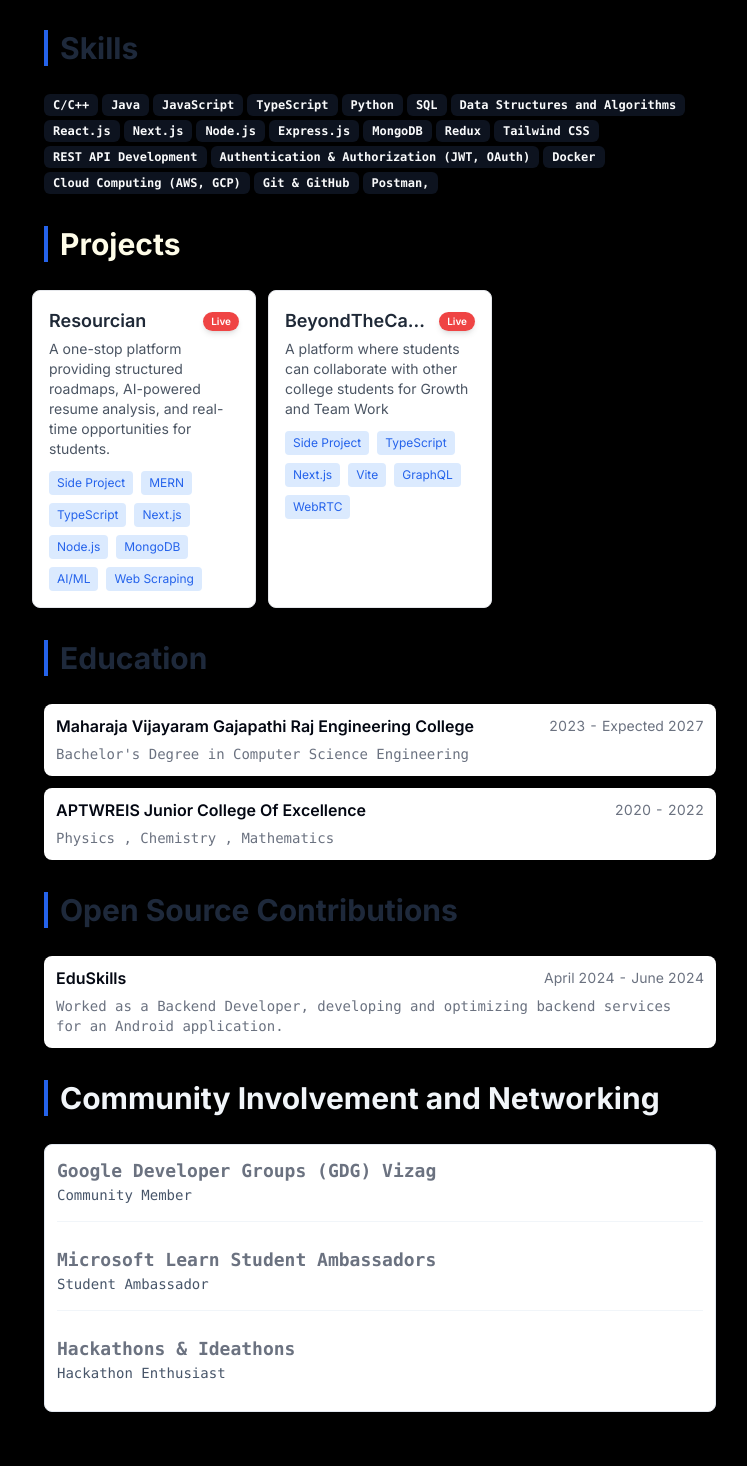
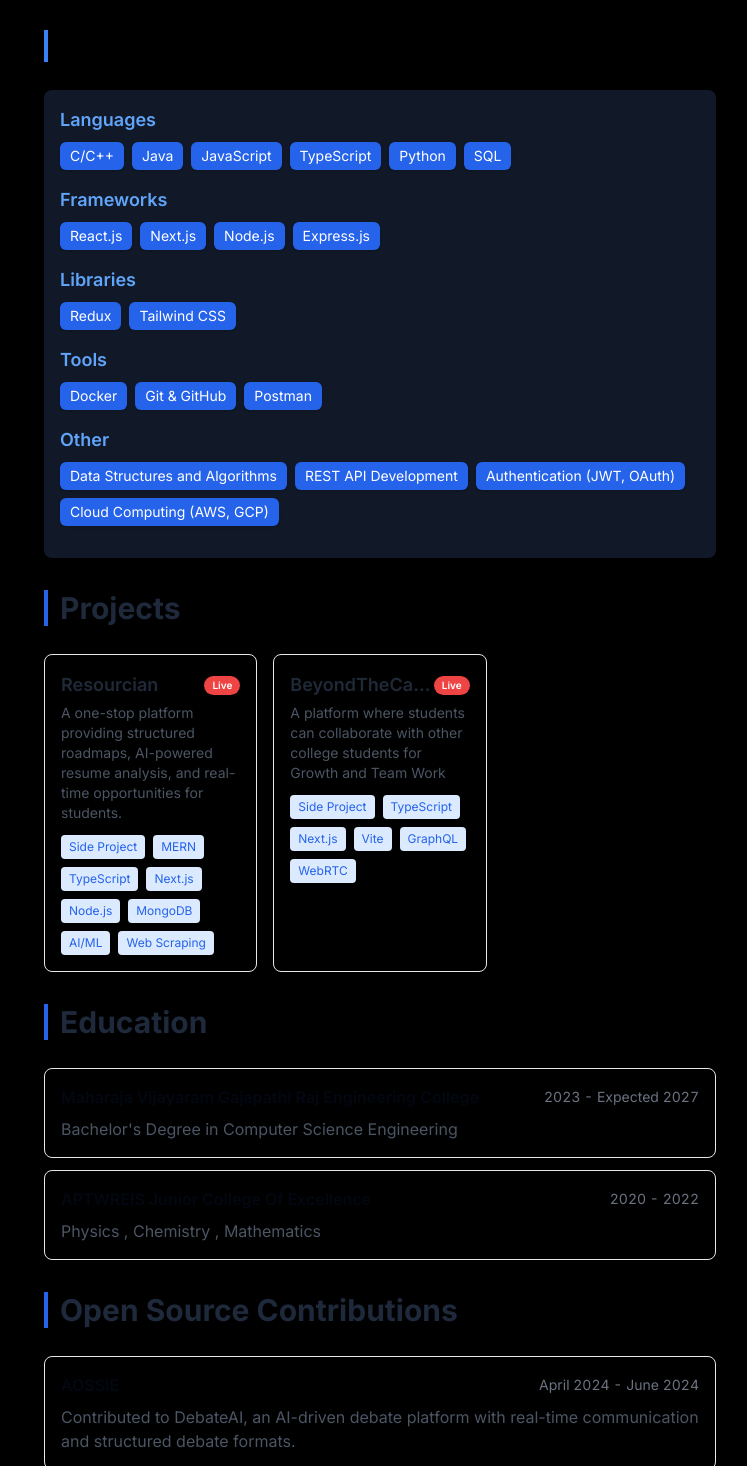
Before and after one commit to Mudavath-Giri-Naik/my-portfolio, a Next.js app: page / in a window 1280 px wide. Shown: the part 264-1730 px from the top of the page, without its empty margins (260-1007 px from the left). Built offline with nearby package versions, Linux system fonts and the light colour scheme.

Commit message:
Update everything

```diff
--- a/src/app/layout.tsx
+++ b/src/app/layout.tsx
@@ -23,7 +23,7 @@ export default function RootLayout({
   children: React.ReactNode;
 }) {
   return (
-    <html lang="en" className={inter.className}>
+    <html lang="en" className={inter.className} suppressHydrationWarning>
       <body>
         <ThemeProvider
           attribute="class"
--- a/src/app/page.tsx
+++ b/src/app/page.tsx
@@ -72,34 +72,44 @@ export default function Page() {
 </Avatar>
 
         </div>
-
         <Section>
-          <h2 className="text-2xl md:text-3xl font-bold text-slate-800 dark:text-slate-100 mb-4 border-l-4 border-blue-600 pl-3">
+  <h2 className="text-xl md:text-2xl font-semibold text-black dark:text-slate-100 mb-4 border-l-4 border-blue-500 pl-3">
     Skills
   </h2>
-          <div className="flex flex-wrap gap-1">
-            {RESUME_DATA.skills.map((skill) => (
-              <Badge key={skill}>{skill}</Badge>
+  <div className="bg-gray-900 p-4 rounded-lg shadow-md">
+    {Object.entries(RESUME_DATA.skills[0]).map(([category, skills]) => (
+      <div key={category} className="mb-4">
+        <h3 className="text-lg font-semibold text-blue-400">{category}</h3>
+        <div className="flex flex-wrap gap-2 mt-2">
+          {Array.isArray(skills) &&
+            skills.map((skill: string) => (
+              <span
+                key={skill}
+                className="bg-blue-600 text-white text-sm px-2.5 py-1 rounded-md shadow"
+              >
+                {skill}
+              </span>
+            ))}
+        </div>
+      </div>
     ))}
   </div>
 </Section>
 
+
+
+
 <Section className="print-force-new-page scroll-mb-16">
-  {/* Section Heading */}
-  <h2 className="text-2xl md:text-3xl font-bold text-slate-800 text-yellow-50 mb-4 border-l-4 border-blue-600 pl-3">
+  <h2 className="text-2xl md:text-3xl font-bold text-slate-800 dark:text-slate-100 mb-4 border-l-4 border-blue-600 pl-3">
     Projects
   </h2>
-
-  {/* Project Cards Grid */}
-  <div className="-mx-3 grid grid-cols-1 gap-3 print:grid-cols-3 print:gap-2 md:grid-cols-2 lg:grid-cols-3">
+  <div className="w-full max-w-6xl mx-auto grid grid-cols-1 gap-3 print:grid-cols-3 print:gap-2 md:grid-cols-2 lg:grid-cols-3 lg:gap-4 lg:w-full lg:mx-0">
     {RESUME_DATA.projects.map((project) => (
       <div
         key={project.title}
-        className="relative bg-white dark:bg-gray-900 rounded-lg shadow-md p-4 border border-gray-200 dark:border-gray-700 transition-transform hover:scale-[1.02] hover:shadow-lg"
+        className="relative dark:bg-gray-900 rounded-lg shadow-md p-4 border border-gray-200 dark:border-gray-700 w-full h-full"
       >
-        {/* Project Title + Live Button (Fixed Position) */}
         <div className="flex justify-between items-center">
-          {/* Clickable Title */}
           <a
             href={"link" in project ? project.link.href : "#"}
             target="_blank"
@@ -108,8 +118,6 @@ export default function Page() {
           >
             {project.title}
           </a>
-
-          {/* Live Button (Fixed) */}
           {"link" in project && project.link.href && (
             <a
               href={project.link.href}
@@ -121,11 +129,7 @@ export default function Page() {
             </a>
           )}
         </div>
-
-        {/* Project Description */}
         <p className="text-sm text-gray-600 dark:text-gray-300 mt-1">{project.description}</p>
-
-        {/* Tech Stack Tags */}
         <div className="mt-3 flex flex-wrap gap-2">
           {project.techStack.map((tag) => (
             <span key={tag} className="text-xs bg-blue-100 dark:bg-blue-800 text-blue-600 dark:text-white px-2 py-1 rounded">
@@ -142,66 +146,54 @@ export default function Page() {
 
 
 
+{/* Education Section */}
 <Section>
         <h2 className="text-2xl md:text-3xl font-bold text-slate-800 dark:text-slate-100 mb-4 border-l-4 border-blue-600 pl-3">
           Education
         </h2>
         {RESUME_DATA.education.map((education) => (
-            <Card key={education.school}>
-              <CardHeader>
-                <div className="flex items-center justify-between gap-x-2 text-base">
-                  <h3 className="font-semibold leading-none">{education.school}</h3>
-                  <div className="text-sm tabular-nums text-gray-500">
-                    {education.start} - {education.end}
+          <div key={education.school} className="dark:bg-gray-900 rounded-lg shadow-md p-4 border border-gray-200 dark:border-gray-700">
+            <div className="flex items-center justify-between">
+              <h3 className="font-semibold">{education.school}</h3>
+              <div className="text-sm tabular-nums text-gray-500">{education.start} - {education.end}</div>
             </div>
+            <p className="text-gray-600 dark:text-gray-300 mt-2">{education.degree}</p>
           </div>
-              </CardHeader>
-              <CardContent className="mt-2">{education.degree}</CardContent>
-            </Card>
         ))}
       </Section>
-
+      {/* Open Source Contributions Section */}
       <Section>
         <h2 className="text-2xl md:text-3xl font-bold text-slate-800 dark:text-slate-100 mb-4 border-l-4 border-blue-600 pl-3">
           Open Source Contributions
         </h2>
         {RESUME_DATA.work.map((work) => (
-            <Card key={work.company}>
-              <CardHeader>
-                <div className="flex items-center justify-between gap-x-2 text-base">
-                  <h3 className="font-semibold leading-none">
-                    <a className="hover:text-blue-600 transition-colors" href={work.link}>
+          <div key={work.company} className="dark:bg-gray-900 rounded-lg shadow-md p-4 border border-gray-200 dark:border-gray-700">
+            <div className="flex justify-between items-center">
+              <a className="font-semibold hover:text-blue-600 transition-colors" href={work.link}>
                 {work.company}
               </a>
-                  </h3>
-                  <div className="text-sm tabular-nums text-gray-500">
-                    {work.start} - {work.end ?? "Present"}
+              <div className="text-sm tabular-nums text-gray-500">{work.start} - {work.end ?? "Present"}</div>
             </div>
+            <p className="text-gray-600 dark:text-gray-300 mt-2">{work.description}</p>
           </div>
-              </CardHeader>
-              <CardContent className="mt-2">{work.description}</CardContent>
-            </Card>
         ))}
       </Section>
 
+      {/* Community Involvement Section */}
       <Section>
-          <h2 className="text-2xl md:text-3xl font-bold text-slate-100 dark:text-slate-100 mb-4 border-l-4 border-blue-600 pl-3">
+        <h2 className="text-2xl md:text-3xl font-bold text-slate-800 dark:text-slate-100 mb-4 border-l-4 border-blue-600 pl-3">
           Community Involvement and Networking
         </h2>
-          <Card className="border border-slate-200 dark:border-slate-800 shadow-md rounded-lg ">
-            <CardContent className=" space-y-6">
         {RESUME_DATA.COMMUNITY_DATA.map((community) => (
-                <div key={community.organization} className="border-b border-slate-100 dark:border-slate-100 pb-4 last:border-b-0">
-                  <h4 className="text-lg font-semibold hover:text-blue-600  dark:text-slate-100 transition-colors">
-                    <a href={community.link} target="_blank" rel="noopener noreferrer">
+          <div key={community.organization} className="dark:bg-gray-900 rounded-lg shadow-md p-4 border border-gray-200 dark:border-gray-700">
+            <div className="flex justify-between items-center">
+              <a href={community.link} target="_blank" rel="noopener noreferrer" className="font-semibold hover:text-blue-600 dark:text-slate-100 transition-colors">
                 {community.organization}
               </a>
-                  </h4>
-                  <p className="text-slate-600 dark:text-slate-400">{community.role}</p>
+            </div>
+            <p className="text-gray-600 dark:text-gray-300 mt-2">{community.role}</p>
           </div>
         ))}
-            </CardContent>
-          </Card>
       </Section>
       </section>
     </main>
--- a/src/data/resume-data.tsx
+++ b/src/data/resume-data.tsx
@@ -71,40 +71,33 @@ export const RESUME_DATA = {
   ],
   work: [
     {
-      company: "EduSkills",
-      link: "https://parabol.co",
+      company: "AOSSIE",
+      link: "https://aossie.org/",
       badges: ["Remote"],
       title: "Backend Development",
       logo: ParabolLogo,
       start: "April 2024",
       end: "June 2024",
       description:
-        "Worked as a Backend Developer, developing and optimizing backend services for an Android application.",
+        "Contributed to DebateAI, an AI-driven debate platform with real-time communication and structured debate formats.",
     },
 
   ],
-  skills: [
-    "C/C++",
-    "Java",
-    "JavaScript",
-    "TypeScript",
-    "Python",
-    "SQL",
-    "Data Structures and Algorithms",
-    "React.js",
-    "Next.js",
-    "Node.js",
-    "Express.js",
-    "MongoDB",
-    "Redux",
-    "Tailwind CSS",
-    "REST API Development",
-    "Authentication & Authorization (JWT, OAuth)",
-    "Docker",
-    "Cloud Computing (AWS, GCP)",
-    "Git & GitHub",
-    "Postman,"
-  ],
+  skills:[
+  {
+    Languages: ["C/C++", "Java", "JavaScript", "TypeScript", "Python", "SQL"],
+    Frameworks: ["React.js", "Next.js", "Node.js", "Express.js"],
+    Libraries: ["Redux", "Tailwind CSS"],
+    Tools: ["Docker", "Git & GitHub", "Postman"],
+    Other: [
+      "Data Structures and Algorithms",
+      "REST API Development",
+      "Authentication (JWT, OAuth)",
+      "Cloud Computing (AWS, GCP)"
+    ]
+  }
+],
+
 
   projects: [
     {
```
Also changed, not shown: package.json (+3 -4 lines), 2 other files (tests, documents, lock files or other folders). Lines whose indentation alone changed are shown as unchanged.
